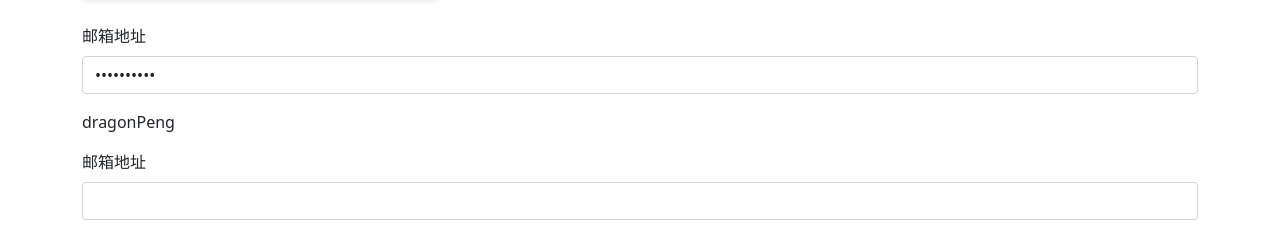
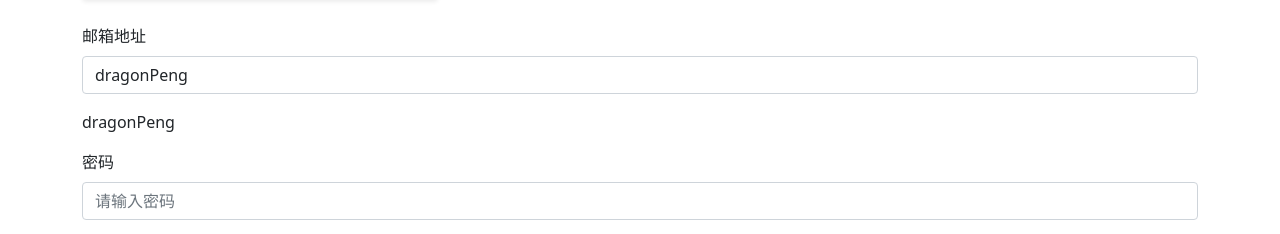
Before and after one commit to Pengzhenglong/zhihu, a Vue app: page / in a window 1280 px wide. Shown: the part 659-893 px from the top of the page. Built offline with nearby package versions, Linux system fonts and the light colour scheme.

Commit message:
添加 ValidateForm组件

```diff
--- a/src/App.vue
+++ b/src/App.vue
@@ -2,27 +2,31 @@
   <div class="container">
     <global-header :user="currentUser"></global-header>
     <column-list :list="list"></column-list>
-    <form action="">
+    <validate-form @form-submit="onFormSubmit">
       <div class="mb-3">
         <label class="form-label">邮箱地址</label>
         <validate-input
           :rules="emailRules"
           v-model="emailVal"
           placeholder="请输入邮箱地址"
-          type="password"
+          type="text"
         ></validate-input>
         {{ emailVal }}
       </div>
-      <!-- <div class="mb-3">
+      <div class="mb-3">
         <label class="form-label">密码</label>
         <validate-input
-          :rules="emailRules"
-          v-model="emailVal"
+          :rules="passwordRules"
+          v-model="passwordVal"
           placeholder="请输入密码"
-          type="text"
+          type="password"
         ></validate-input>
-
-      </div> -->
+      </div>
+      <template #submit>
+        <span class="btn btn-danger">Submit</span>
+      </template>
+    </validate-form>
+    <!-- 封装组件前 -->
     <div class="mb-3">
       <label for="exampleInputEmail1" class="form-label">邮箱地址</label>
       <input
@@ -38,13 +42,8 @@
     </div>
     <div class="mb-3">
       <label for="exampleInputPassword1" class="form-label">密码</label>
-        <input
-          type="password"
-          class="form-control"
-          id="exampleInputPassword1"
-        />
+      <input type="password" class="form-control" id="exampleInputPassword1" />
     </div>
-    </form>
   </div>
 </template>
 
@@ -54,6 +53,7 @@
 import ColumnList, { ColumnProps } from "./components/ColumnList.vue";
 import GlobalHeader, { UserProps } from "./components/GlobalHeader.vue";
 import ValidateInput, { RulesProp } from "./components/ValidateInput.vue";
+import ValidateForm from "./components/ValidateForm.vue";
 const currentUser: UserProps = {
   isLogin: true,
   name: "DragonPeng",
@@ -91,13 +91,20 @@
 ];
 export default defineComponent({
   name: "App",
-  components: { ColumnList, GlobalHeader, ValidateInput },
+  components: { ColumnList, GlobalHeader, ValidateInput, ValidateForm },
   setup() {
     const emailVal = ref("dragonPeng");
     const emailRules: RulesProp = [
       { type: "required", message: "电子邮箱地址不能为空" },
       { type: "email", message: "请输入正确的电子邮箱格式" },
     ];
+    const passwordVal = ref("");
+    const passwordRules: RulesProp = [
+      { type: "required", message: "密码不能为空" },
+    ];
+    const onFormSubmit = (result: boolean) => {
+      console.log("123", result);
+    };
     const emailRef = reactive({
       val: "",
       error: false,
@@ -119,8 +126,11 @@
       currentUser,
       emailRef,
       validateEmail,
+      passwordVal,
+      passwordRules,
       emailRules,
       emailVal,
+      onFormSubmit,
     };
   },
 });
--- /dev/null
+++ b/src/components/ValidateForm.vue
@@ -0,0 +1,28 @@
+<template>
+  <form class="validate-form-container">
+    <slot name="default"></slot>
+    <div class="submit-area" @click.prevent="submitForm">
+      <slot name="submit">
+        <button type="submit" class="btn btn-primary">提交</button>
+      </slot>
+    </div>
+  </form>
+</template>
+
+<script  lang="ts">
+import { defineComponent } from "vue";
+export default defineComponent({
+  emits: ["form-submit"],
+  setup(props, context) {
+    const submitForm = () => {
+      context.emit("form-submit", true);
+    };
+    return {
+      submitForm,
+    };
+  },
+});
+</script>
+
+<style>
+</style>
```
Lines whose indentation alone changed are shown as unchanged.
